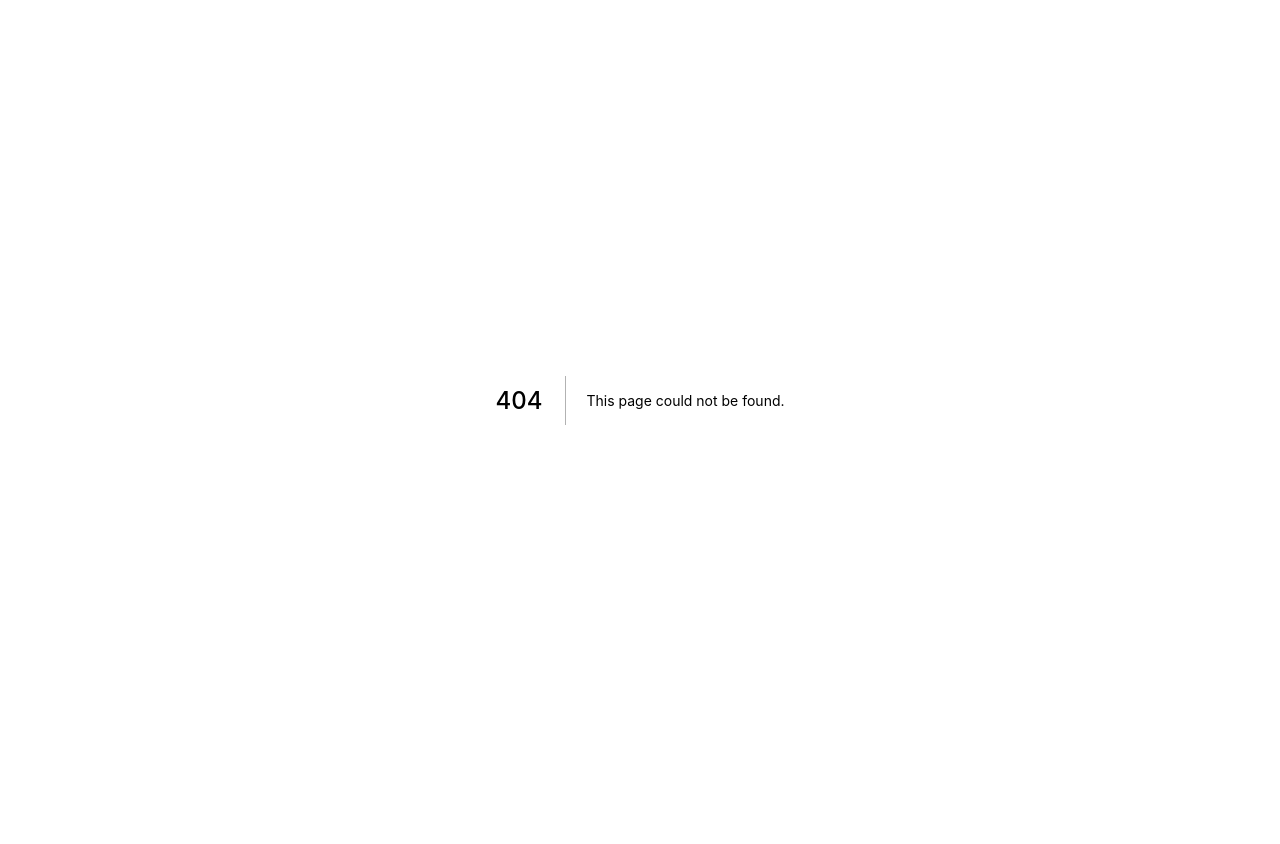
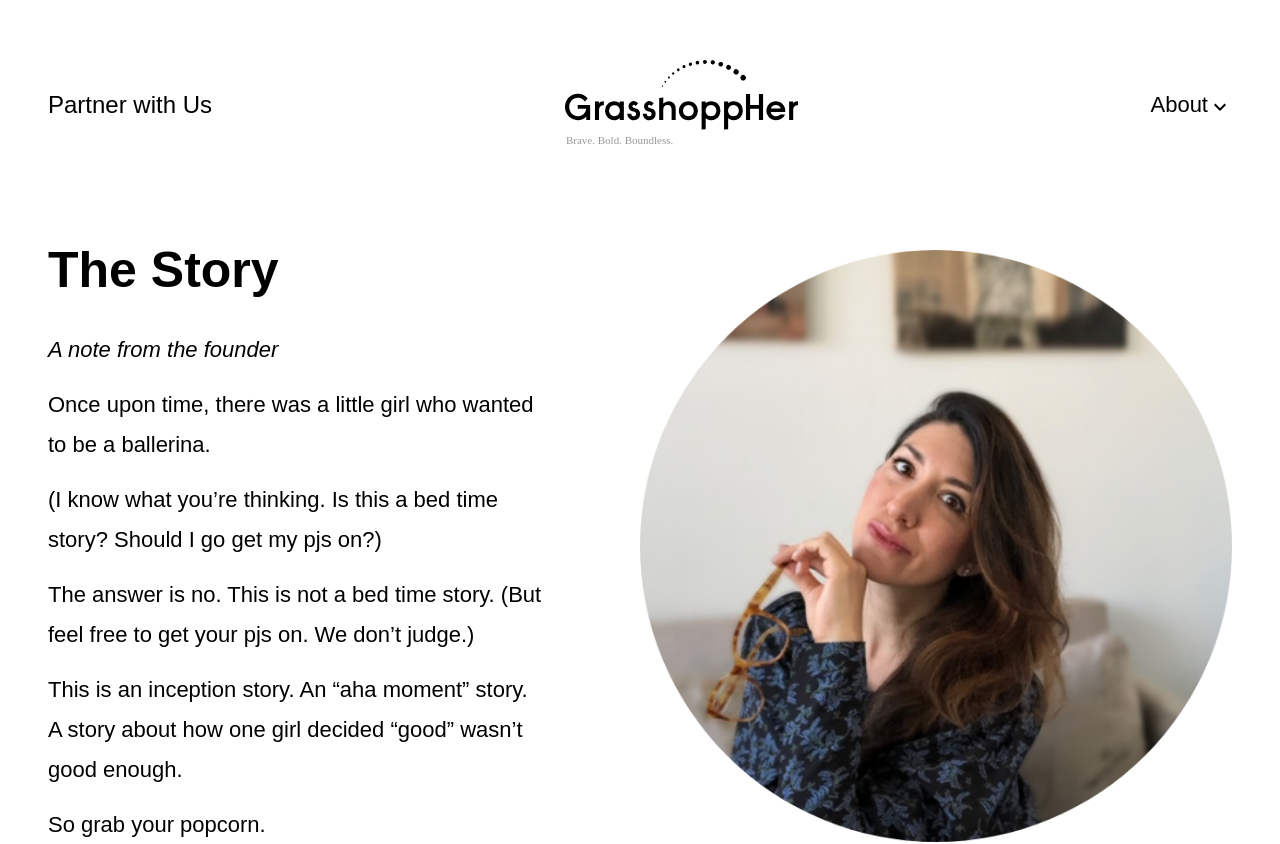
Before and after one commit to linnify/grasshoppher-website, a Next.js app: page /story in a window 1280 px wide. Before the commit this address had no page. Shown: the top 844 px of the page. Before the commit the page ends 800 px from the top, so only its background shows below. Built offline with nearby package versions, Linux system fonts and the light colour scheme; a web font is replaced by a local one.

Commit message:
Story page and header dropdown component (pull request #6)

```diff
--- a/components/Header.js
+++ b/components/Header.js
@@ -1,5 +1,6 @@
 import React from "react";
 import Link from "next/link";
+import {HeaderDropdown} from "./HeaderDropdown";
 
 export const Header = () => {
   return(
@@ -15,7 +16,7 @@ export const Header = () => {
             <img src={"/logo.svg"} alt={"logo GrasshoppHer"} style={{cursor: "pointer"}}/>
           </Link>
         </div>
-        <div className={"header__button"}>About</div>
+        <HeaderDropdown />
       </div>
       <div className={"hide-md center-xs"}>
         <img src={"/logo.svg"} alt={"logo GrasshoppHer"} style={{cursor: "pointer"}}/>
--- /dev/null
+++ b/components/HeaderDropdown.js
@@ -0,0 +1,52 @@
+import React from "react";
+import Menu from "@material-ui/core/Menu";
+import MenuItem from "@material-ui/core/MenuItem";
+import IconButton from "@material-ui/core/IconButton";
+import ExpandMoreIcon from '@material-ui/icons/ExpandMore';
+import {header} from "../constants/header";
+
+export const HeaderDropdown = () => {
+  const [anchorEl, setAnchorEl] = React.useState(null);
+
+  const handleClick = (event) => {
+    setAnchorEl(event.currentTarget);
+  };
+
+  const handleClose = () => {
+    setAnchorEl(null);
+  };
+
+  const onClick = (nav) => {
+    window.location.href = nav;
+    handleClose()
+  };
+
+  const displayMenuItems = header.map((item, index) => {
+    return <MenuItem key={index} onClick={() => onClick(item.link)} id={"menu-item"}>{item.menu}</MenuItem>
+  })
+
+  return(
+    <div>
+      <IconButton
+        onClick={handleClick} id={"dropdown-icon-button"} className={`${anchorEl && "active-menu"}`}>
+        About <div id={"icon-arrow"}><ExpandMoreIcon/></div>
+      </IconButton>
+
+
+      <Menu
+        id="simple-menu"
+        anchorEl={anchorEl}
+        getContentAnchorEl={null}
+        anchorOrigin={{ vertical: "bottom", horizontal: "center" }}
+        transformOrigin={{ vertical: "top", horizontal: "center" }}
+        keepMounted
+        open={Boolean(anchorEl)}
+        onClose={handleClose}
+      >
+        {displayMenuItems}
+      </Menu>
+
+
+    </div>
+  )
+}
--- /dev/null
+++ b/components/TextStory.js
@@ -0,0 +1,9 @@
+import React from "react";
+
+export const TextStory = ({ content }) => {
+  const displayStory = content.map((item, index) => {
+    return <div key={index} style={{ paddingTop: "15px" }}>{item}</div>
+  })
+
+  return(displayStory);
+}
--- /dev/null
+++ b/constants/header.js
@@ -0,0 +1,18 @@
+export const header = [
+  {
+    menu: "Story",
+    link: "/story",
+  },
+  {
+    menu: "Happenings",
+    link: "/happenings",
+  },
+  {
+    menu: "Press",
+    link: "/press",
+  },
+  {
+    menu: "Blog",
+    link: "/blog",
+  },
+];
--- /dev/null
+++ b/constants/story.js
@@ -0,0 +1,22 @@
+export const storyIntro = [
+  "Once upon time, there was a little girl who wanted to be a ballerina.",
+  "(I know what you’re thinking. Is this a bed time story? Should I go get my pjs on?)",
+  "The answer is no. This is not a bed time story. (But feel free to get your pjs on. We don’t judge.)",
+  "This is an inception story. An “aha moment” story. A story about how one girl decided “good” wasn’t good enough.",
+  "So grab your popcorn.",
+  "Back to ballet.",
+  "The little girl (who, spoiler alert, happens to be me) practiced around the clock, mastered her craft, and with the relentless support of her teachers, coaches, and family, pliéd herself all the way to The National Ballet School of Canada. Dreams do come true. Right?",
+  "Wrong.",
+  "This is where the fairytale takes a turn." ,
+];
+
+export const storyPart2 = [
+  "While she was one of the lucky ones, living out all of her tutu-filled fantasies, and being supported and nurtured along the way, she watched her peers struggle. Loneliness, isolation, eating disorders, bullying – you name it. She saw first hand what happened when girls lacked leadership and guidance. So she made a vow. Someday she would put herself in a position (ballet pun intended) to make a difference.",
+  "That position turned out to be law. With much less tutu-wearing opportunity, but all the potential to create real, positive change, she committed herself to fighting for people in need. She helped low-income individuals and those in the mental health system find necessary support and resources, where the state, government, and their networks were failing them.",
+  "Yet, still, she saw gaps that needed to be filled, and problems that needed to be solved. So she started her next mission: Gender equality in the workplace. As in, just as many women as men, please. You better believe she accomplished that one. To the tune of 50%.",
+];
+
+export const storyEnd = [
+  "A community where forward-thinking women come together to inspire, coach, and empower each other. Because whether you’re starting your career as a dancer, fighting for your rights, or just trying to find your way, we all need a leg up at some point.",
+  "Together, let’s leap,"
+];
--- /dev/null
+++ b/pages/story.js
@@ -0,0 +1,47 @@
+import React from "react";
+import {Layout} from "../components/Layout";
+import {TextStory} from "../components/TextStory";
+import {storyEnd, storyIntro, storyPart2} from "../constants/story";
+
+
+export default class Story extends React.Component {
+  constructor(props) {
+    super(props);
+    this.state = {
+      loaded: false,
+    };
+  }
+
+  componentDidMount() {
+    this.setState({loaded: true});
+  }
+
+  render() {
+    return (
+      <Layout title={"The Story"}>
+        {!this.state.loaded && <div>Loader</div>}
+        <div className={"container story--text"} style={{paddingTop: "100px", paddingBottom: "100px"}}>
+          <div>
+            <div className={"page-title show-xs hide-lg"}>The Story</div>
+            <div className={"row middle-xs top-lg between-lg story--row "}>
+              <div className={"col-xs-12 col-lg-6 col-xl-5"}>
+                <div className={"page-title hide-xs show-lg"}>The Story</div>
+                <div style={{fontStyle: "italic", paddingTop: "30px"}}>A note from the founder</div>
+                <TextStory content={storyIntro}/>
+              </div>
+              <div className={"col-xs-12 col-lg-5 col-xl-6"}>
+                <img src={"./heather-miller.png"} className={"image"} alt={"Heather Miller"}/>
+              </div>
+            </div>
+            <TextStory content={storyPart2}/>
+            <div style={{ paddingTop: "15px" }}>And enter, the “aha moment.” Through the filter of these very different, but essentially all the same, life experiences, she realized the problem was clear. And the answer was right in front of her: Support. Guidance. <span style={{fontStyle: "italic"}}>Mentorship.</span> Why isn’t there more of that? How do you even find that? What would happen if every girl, lady, or woman, had better access to that?</div>
+            <div style={{ paddingTop: "15px" }}>She decided it was time to find out.</div>
+            <div style={{ paddingTop: "15px" }}>World, meet <span style={{fontWeight: "bold"}}>GrasshoppHer.</span></div>
+            <TextStory content={storyEnd}/>
+            <div style={{fontStyle: "italic", paddingTop: "15px"}}>Heather Miller</div>
+          </div>
+        </div>
+      </Layout>
+    );
+  }
+}
--- a/styles/components/_list.scss
+++ b/styles/components/_list.scss
@@ -20,6 +20,10 @@ ul li#section::before {
   font-size: 35px;
   padding-right: 10px;
   margin-top: -10px;
+}
+
+li#menu-item::before {
+  content: "";
 }
 
 li#unordered {
--- a/styles/components/_text-block.scss
+++ b/styles/components/_text-block.scss
@@ -11,6 +11,6 @@
 @media (min-width: 992px) {
 
   .text-block {
-    font-size: 24px;
+    font-size: 22px;
   }
 }
--- a/styles/layout/_header.scss
+++ b/styles/layout/_header.scss
@@ -1,4 +1,5 @@
 @import "../abstracts/mixins";
+@import "../abstracts/variables";
 
 .header{
   padding-top: 20px;
@@ -10,7 +11,37 @@
 
 }
 
+#dropdown-icon-button {
+  font-family: $primary-font-family;
+  font-style: normal;
+  font-weight: 400;
+  font-size: 16px;
+  color: $color-text-black;
+  border-radius: 0;
+  padding: 0;
 
+  &:hover {
+    color: $color-primary;
+    background: none;
+  }
+
+  &.active-menu {
+    color: $color-primary;
+  }
+
+  & #icon-arrow {
+    margin-top: 5px;
+  }
+
+}
+
+#menu-item {
+  padding: 15px 50px 15px 30px;
+
+  &:hover{
+    background: #F5E8E665;
+  }
+}
 
 @media only screen and (min-width: 768px) {
 
@@ -20,6 +51,13 @@
     &__button {
       font-size: 24px;
     }
+  }
 
+  #dropdown-icon-button {
+    font-size: 22px;
+
+    & #icon-arrow {
+      margin-top: 10px;
+    }
   }
 }
--- a/styles/main.scss
+++ b/styles/main.scss
@@ -16,4 +16,5 @@
 @import "layout/footer";
 @import "layout/header";
 
+@import "pages/story";
 @import "pages/policy";
--- /dev/null
+++ b/styles/pages/_story.scss
@@ -0,0 +1,36 @@
+.story {
+
+  &--row {
+    flex-direction: column-reverse;
+
+    img {
+      padding-top: 30px;
+    }
+  }
+
+  &--text {
+    font-size: 18px;
+    line-height: 30px;
+  }
+
+}
+
+
+@media (min-width: 992px) {
+  .story {
+
+    &--row {
+      flex-direction: row;
+
+      img {
+        padding-top: 0;
+      }
+    }
+
+    &--text {
+      font-size: 22px;
+      line-height: 40px;
+    }
+
+  }
+}
```
Also changed, not shown: public/heather-miller.png (added).
